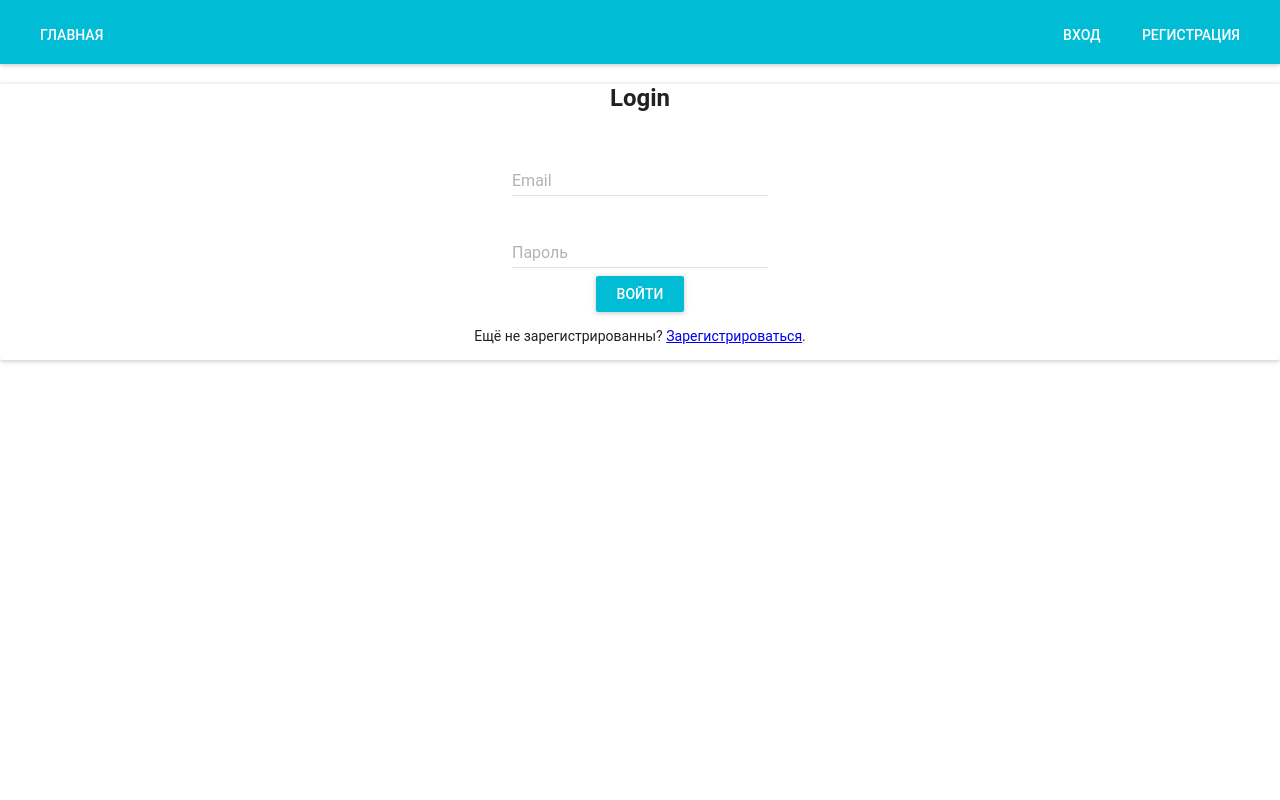
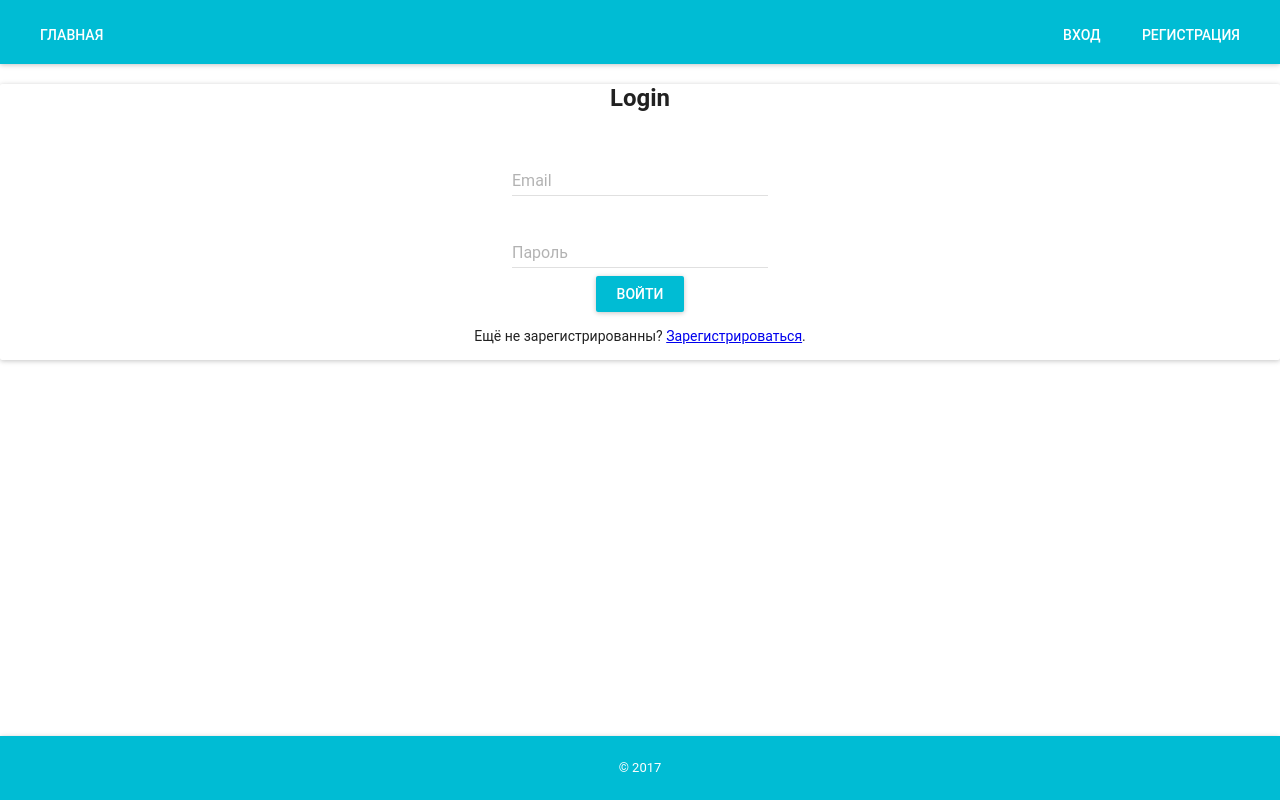
Before and after one commit to Vityanchys/rental-cars-client, a React (Create React App) app: page /login in a window 1280 px wide. Built offline with nearby package versions, Linux system fonts and the light colour scheme; what react-tap-event-plugin would draw is missing.

Commit message:
Add footer

```diff
--- a/src/App.css
+++ b/src/App.css
@@ -1,7 +1,12 @@
 .App {
   text-align: center;
+
+  display: flex;
+  flex-direction: column;
+  height: 100%;
 }
 
+html, body, #root { height: 100%; }
 
 .App-logo {
   animation: App-logo-spin infinite 20s linear;
@@ -126,4 +131,12 @@
   max-width: 600px;
   margin: 0 auto;
   margin-top: 20px;
+  margin-bottom: 20px;
 }
+
+.content {
+ flex: 1 0 auto;
+}
+.footer {
+  flex: 0 0 auto;
+}
--- a/src/App.js
+++ b/src/App.js
@@ -8,6 +8,7 @@ import injectTapEventPlugin from 'react-tap-event-plugin';
 injectTapEventPlugin();
 
 import Navbar from './components/Navbar';
+import Footer from './components/Footer';
 import HomePage from './containers/HomePage';
 import VehicleRoute from './containers/VehicleRoute';
 import SignUpPage from './containers/SignUpPage';
@@ -68,6 +69,7 @@ class App extends Component {
       <MuiThemeProvider muiTheme={getMuiTheme()}>
         <Router>
           <div className="App">
+            <div className="content">
               <Snackbar
                 open={this.state.snackbar}
                 message={this.state.snackbarMessage}
@@ -130,6 +132,10 @@ class App extends Component {
 
               </Switch>
             </div>
+            <div className="footer" >
+              <Footer />
+            </div>
+          </div>
         </Router>
       </MuiThemeProvider>
     );
--- /dev/null
+++ b/src/components/Footer.js
@@ -0,0 +1,19 @@
+import React, { Component } from 'react';
+import { AppBar } from 'material-ui';
+
+class Footer extends Component {
+  render() {
+    return (
+      <AppBar
+        showMenuIconButton={false}
+        title={
+          <div style={{ fontSize: "small" }}>
+            © 2017
+          </div>
+        }
+      ></AppBar>
+    );
+  }
+}
+
+export default Footer;
```
Lines whose indentation alone changed are shown as unchanged.
